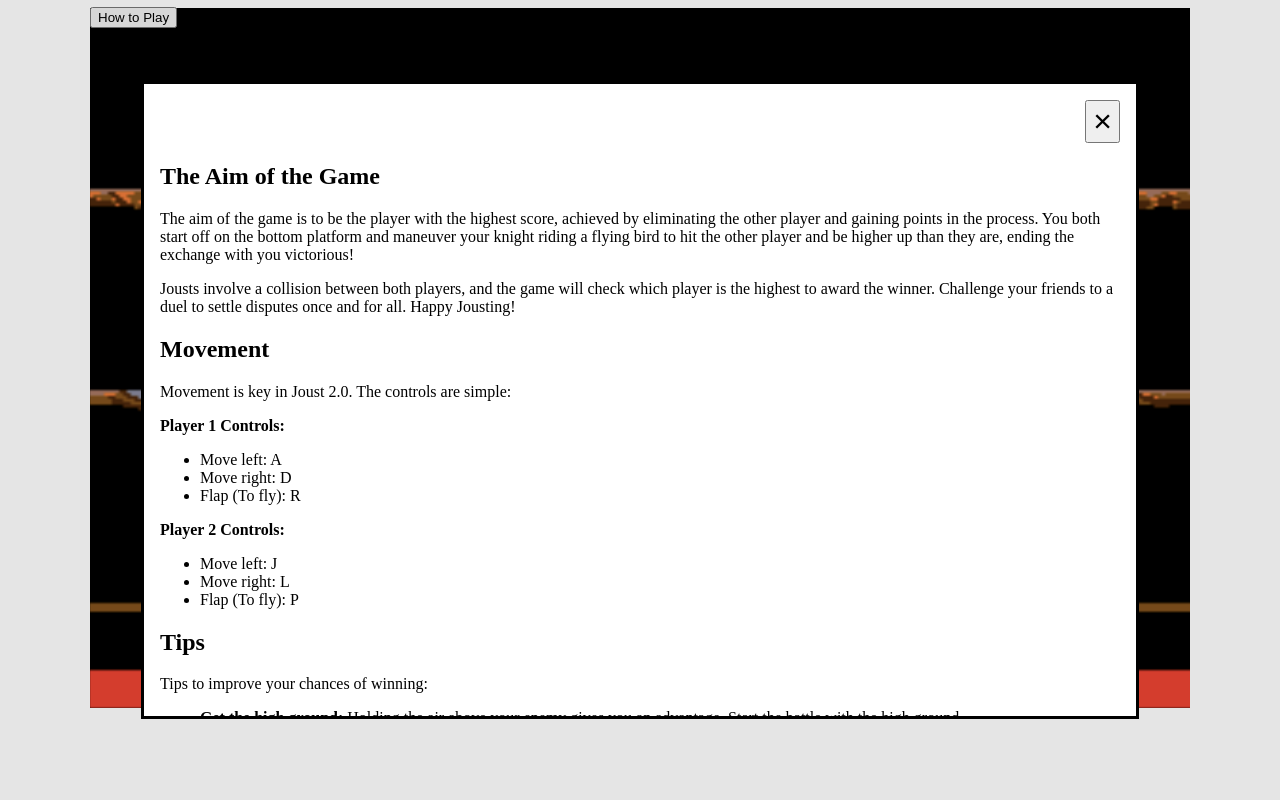
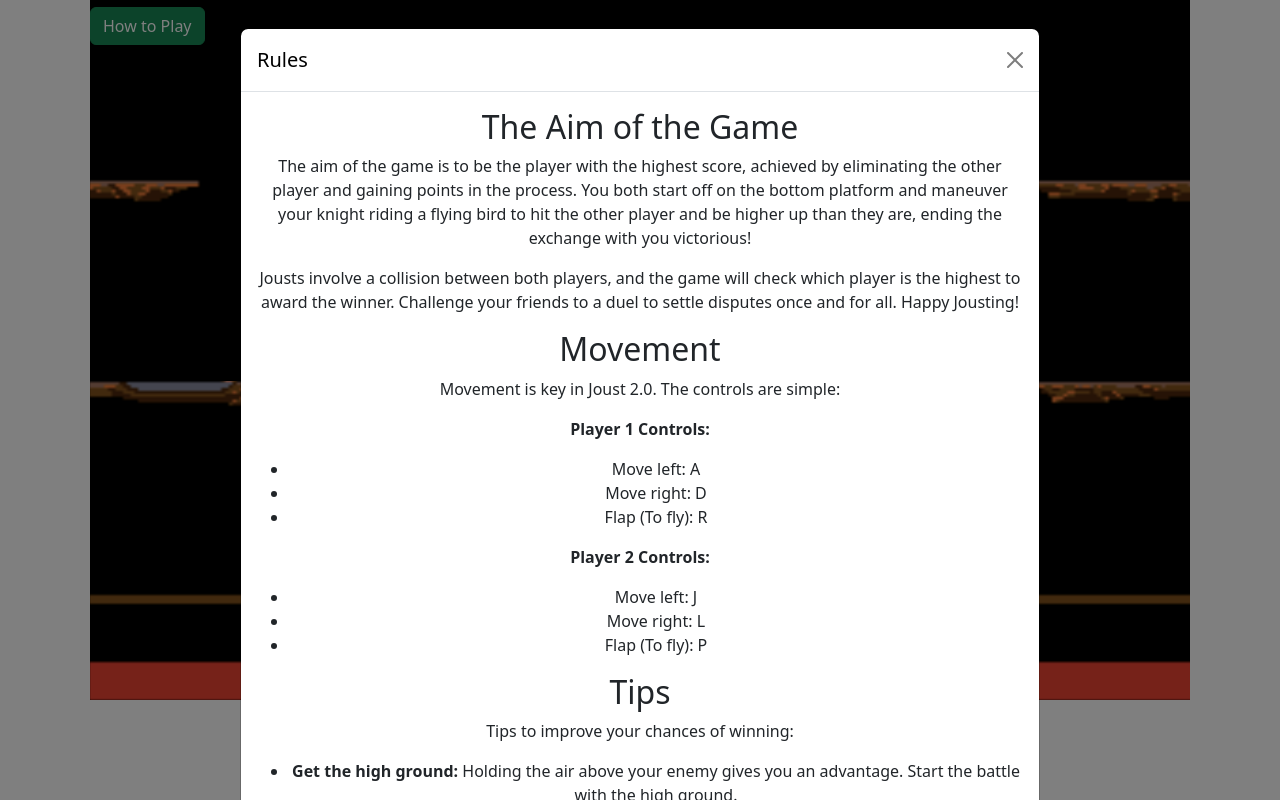
Before and after one commit to kemmojr/Joust-re-creation-Javascript, a plain HTML site: page Index.html in a window 1280 px wide. Both pictures are taken after a click on the button "How to Play". Drawn offline with nearby package versions, Linux system fonts and the light colour scheme.

Commit message:
Added bootstrap and BS modal

```diff
--- a/Index.html
+++ b/Index.html
@@ -8,14 +8,18 @@
 	<script scr = "./keystrokes.js" type = "text/javascript"></script>
 	<script type="module" src="./src/Index.js"></script>
 	<script type="module" src="./src/modal.js"></script>
-	<div>
-
-		<button class="btn btn-success"> How to Play</button>
-		<dialog id="rules">
-			<form>
-				<button formmethod="dialog" type="submit">&times;</button>
-			</form>
-			<h2>The Aim of the Game</h2>
+	<script src="https://cdn.jsdelivr.net/npm/bootstrap@5.2.3/dist/js/bootstrap.bundle.min.js" integrity="sha384-kenU1KFdBIe4zVF0s0G1M5b4hcpxyD9F7jL+jjXkk+Q2h455rYXK/7HAuoJl+0I4" crossorigin="anonymous"></script>
+    <link href="https://cdn.jsdelivr.net/npm/bootstrap@5.2.3/dist/css/bootstrap.min.css" rel="stylesheet" integrity="sha384-rbsA2VBKQhggwzxH7pPCaAqO46MgnOM80zW1RWuH61DGLwZJEdK2Kadq2F9CUG65" crossorigin="anonymous" />
+	<div class="modal modal-lg fade" id="rules" tabindex="-1" aria-labelledby="rulesLabel" aria-hidden="true">
+		<div class="modal-dialog">
+		  <div class="modal-content">
+			<div class="modal-header">
+			  <h1 class="modal-title fs-5 text-black" id="rulesLabel">Rules</h1>
+			  <button type="button" class="btn-close" data-bs-dismiss="modal" aria-label="Close"></button>
+			</div>
+			<div class="modal-body">
+			  <div class="text-center">
+				<h2>The Aim of the Game</h2>
 			<p>
 				The aim of the game is to be the player with the highest score, achieved by eliminating the other player and gaining points in the process.
 				You both start off on the bottom platform and maneuver your knight riding a flying bird to hit the other player and be higher up than they are, ending the exchange with you victorious!
@@ -51,7 +55,18 @@
 				<li><strong>Move quickly:</strong> Once you have the high ground, move quickly across the screen. If you go off the edge, you end up on the other side.</li>
 				<li><strong>Bounce along the top of the screen:</strong> This tactic can give you an edge over the competition. If you encounter another player doing the same, it might help, but it's somewhat luck-based.</li>
 			</ul>
-		</dialog>
+			  </div>
+			</div>
+			<div class="modal-footer justify-content-center">
+			  <button type="button" class="btn btn-secondary" data-bs-dismiss="modal">Close</button>
+			</div>
+		  </div>
+		</div>
+	  </div>
+	<div>
+
+		<button class="btn btn-success" data-bs-toggle="modal" data-bs-target="#rules"> How to Play</button>
+
 		<canvas id = "gameCanvas" width="1100" height="700">
 
 			This text is displayed if your browser does not support html5. Browsers such as google chrome and firefox are a good place to go to get a html5 browser
--- a/src/Index.js
+++ b/src/Index.js
@@ -8,7 +8,7 @@ const rightArrow = 39;
 const downArrow = 40;
 
 window.addEventListener('load', () => {
-	modal();
+	//modal();
 });
 
 var canvas = document.getElementById("gameCanvas"); //define the variable canvas which holds the variables stored in the gameCanvas id
```
